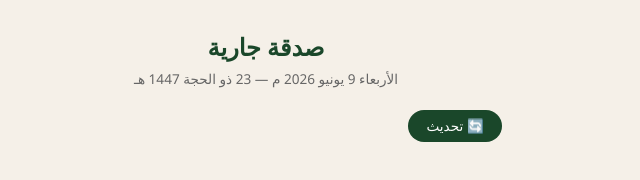
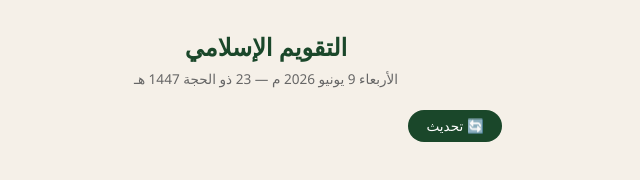
Before and after one commit to ahmedabdallahatiyah-tech/sadaka-ta, a plain HTML site: page index.html in a window 1280 px wide. Shown: the whole page, without its empty margins (374-1014 px from the left). Drawn offline with Linux system fonts and the light colour scheme; no server answers.

Commit message:
Rename app to ??????? ????????

```diff
--- a/index.html
+++ b/index.html
@@ -6,7 +6,7 @@
   <meta name="theme-color" content="#1a472a">
   <meta name="apple-mobile-web-app-capable" content="yes">
   <meta name="apple-mobile-web-app-status-bar-style" content="black-translucent">
-  <title>صدقة جارية</title>
+  <title>التقويم الإسلامي</title>
   <link rel="manifest" href="manifest.json">
   <link rel="apple-touch-icon" href="icon-192.png">
   <link rel="stylesheet" href="style.css">
@@ -14,7 +14,7 @@
 <body>
   <div class="container">
     <header>
-      <h1 class="title">صدقة جارية</h1>
+      <h1 class="title">التقويم الإسلامي</h1>
       <p class="subtitle" id="hijri-header"></p>
     </header>
 
```
